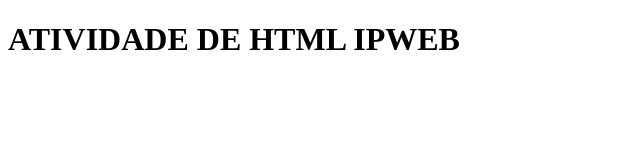
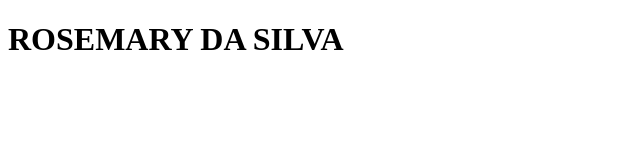
Before and after one commit to Rosepereira/TESTE, a plain HTML site: page index.html in a window 1280 px wide. Shown: the whole page, without its empty margins (0-640 px from the left). Drawn offline with Linux system fonts and the light colour scheme.

Commit message:
primeiro commit na branch main

```diff
--- a/index.html
+++ b/index.html
@@ -6,7 +6,7 @@
     <title>ATIVIDADE DE HTML</title>
 </head>
 <body>
-    <h1> ATIVIDADE DE HTML IPWEB </h1>
+    <h1> ROSEMARY DA SILVA </h1>
 
 </body>
 </html>
```
